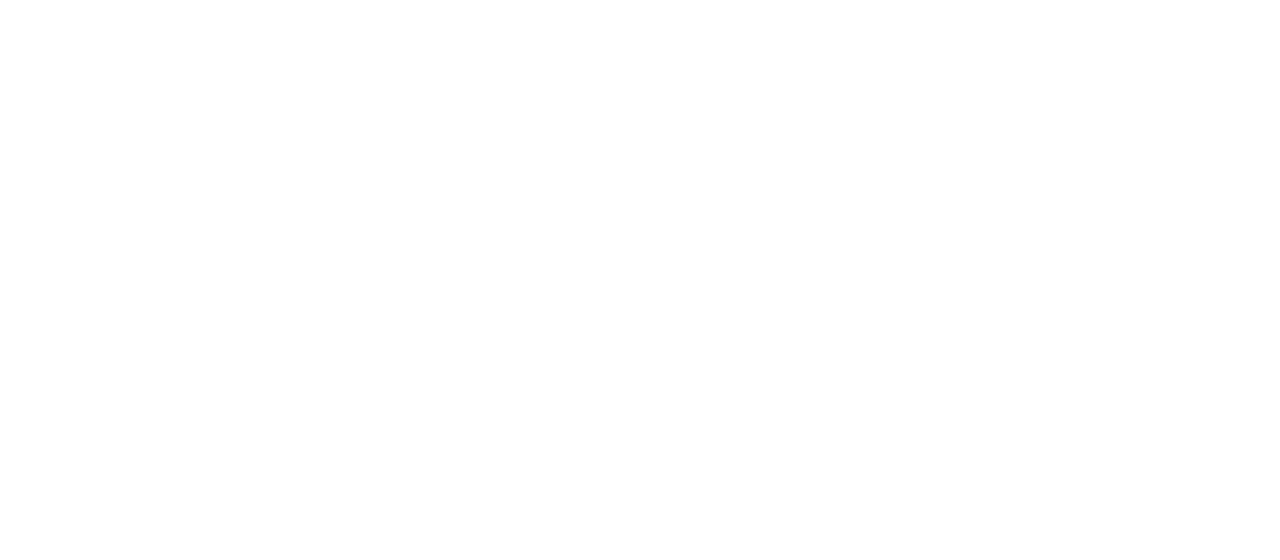
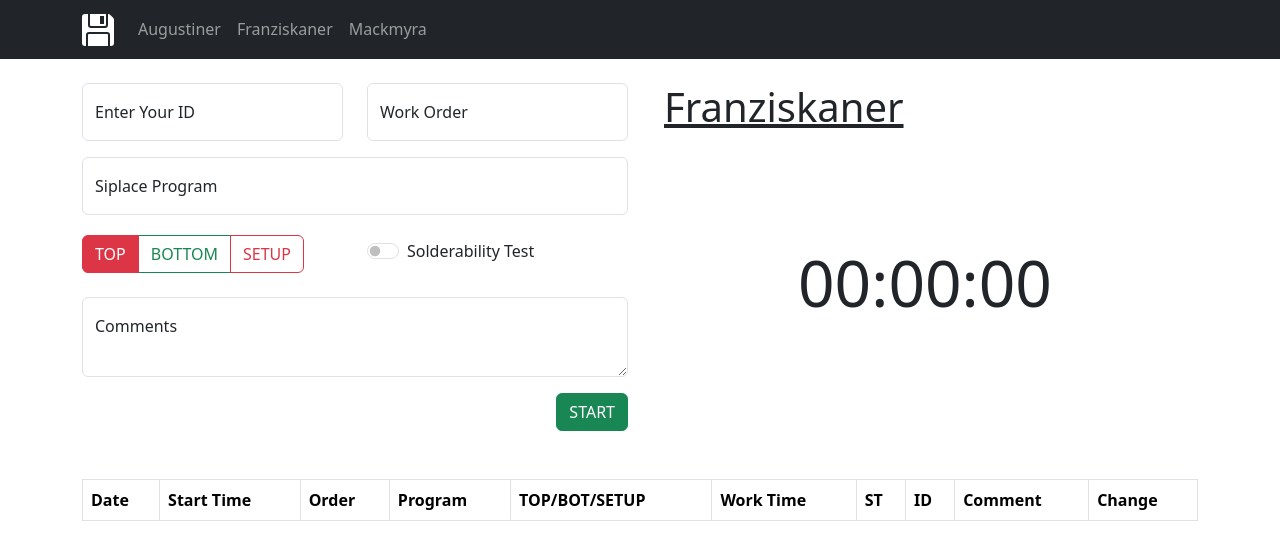
Before and after one commit to Johanneshilmer/logbook, a React (Create React App) app in the folder client/: page /#/franziskaner in a window 1280 px wide. Before the commit this address had no page. Shown: the top 560 px of the page. Built offline with nearby package versions, Linux system fonts and the light colour scheme.

Commit message:
update_show

```diff
--- a/client/src/App.jsx
+++ b/client/src/App.jsx
@@ -3,12 +3,16 @@
 import "bootstrap/dist/css/bootstrap.min.css";
 
 import Augustiner from "./pages/augustiner";
+import Franziskaner from './pages/franziskaner';
+import Mackmyra from './pages/mackmyra';
 
 function App() {
   return (
     <HashRouter>
       <Routes>
         <Route path="/" element={<Augustiner/>} />
+        <Route path="/franziskaner" element={<Franziskaner/>} />
+        <Route path="/mackmyra" element={<Mackmyra/>} />
       </Routes>
     </HashRouter>
   );
--- a/client/src/components/Forms.jsx
+++ b/client/src/components/Forms.jsx
@@ -37,6 +37,9 @@
     time: showTime,
   });
 
+  // Timer state
+  const [timerStatus, setTimerStatus] = useState('stopped'); // 'stopped', 'started', 'paused'
+
   useEffect(() => {
     setForm(prevForm => ({
       ...prevForm,
@@ -57,6 +60,7 @@
   const handleStartSubmit = e => {
     e.preventDefault();
     handleStartTimer();
+    setTimerStatus('started');
     setDataForms([dataForm, ...dataForms]);
     // Reset the form after submission
     setForm({
@@ -75,6 +79,7 @@
   const handleStopSubmit = e => {
     e.preventDefault();
     handleStopTimer();
+    setTimerStatus('stopped');
     // Find the last entry and update the workTime
     const updatedDataForms = [...dataForms];
     if (updatedDataForms.length > 0) {
@@ -84,7 +89,13 @@
       };
       setDataForms(updatedDataForms);
     }
-    resetTimer();  // Reset the timer
+    resetTimer();
+  };
+
+  const handlePauseSubmit = e => {
+    e.preventDefault();
+    handlePauseTimer();
+    setTimerStatus('paused');
   };
 
   return (
@@ -142,17 +153,23 @@
       </Form.Group>
 
       <Form.Group className='d-flex flex-row-reverse'>
+        {timerStatus === 'stopped' && (
           <Button variant="success" type="button" onClick={handleStartSubmit}>
             START
           </Button>
-
+        )}
+        {(timerStatus === 'started' || timerStatus === 'paused') && (
+          <>
             <Button variant="danger" type="button" onClick={handleStopSubmit}>
               STOP
             </Button>
-
-        <Button variant="secondary" type="button" onClick={handlePauseTimer}>
+            {timerStatus === 'started' && (
+              <Button variant="secondary" type="button" onClick={handlePauseSubmit}>
                 PAUSE
               </Button>
+            )}
+          </>
+        )}
       </Form.Group>
     </Form>
   );
--- /dev/null
+++ b/client/src/pages/franziskaner.jsx
@@ -0,0 +1,72 @@
+import { Container, Row, Col } from "react-bootstrap";
+import React, { useState } from "react";
+
+// Components
+import Header from  '../components/Header'
+import Forms from '../components/Forms'
+import Timer from '../components/Timer'
+import Tables from '../components/Tables'
+
+
+
+export default function Franziskaner() {
+
+  const [dataForms, setDataForms] = useState([]);
+
+  const [timerStart, setTimerStart] = useState(false);
+  const [timerValue, setTimerValue] = useState("00:00:00");
+
+  const handleStartTimer = () => {
+    setTimerStart(true);
+  };
+
+  const handlePauseTimer = () => {
+    setTimerStart(false);
+  };
+
+  const handleStopTimer = () => {
+    setTimerStart(false);
+    // Reset the timer value after stopping
+    setTimerValue("00:00:00");
+  };
+
+  const handleTimerUpdate = (newTime) => {
+    setTimerValue(newTime);
+  };
+
+  const resetTimer = () => {
+    setTimerValue("00:00:00");
+  };
+
+  return(
+    <div>
+      <Header />
+
+      <Container className="mt-4">
+        <Row>
+          <Col>
+          {/* Form here */}
+            <Forms
+              dataForms={dataForms}
+              setDataForms={setDataForms}
+              handleStartTimer={handleStartTimer}
+              handlePauseTimer={handlePauseTimer}
+              handleStopTimer={handleStopTimer}
+              timerValue={timerValue}
+              resetTimer={resetTimer}
+            />
+          </Col>
+          <Col>
+          {/* Timer here */}
+            <Timer text="Franziskaner" start={timerStart} onUpdate={handleTimerUpdate} />
+          </Col>
+        </Row>
+
+        <Row className="mt-5">
+          {/* Table */}
+          <Tables dataForms={dataForms} setDataForms={setDataForms} />
+        </Row>
+      </Container>
+    </div>
+  )
+};
--- /dev/null
+++ b/client/src/pages/mackmyra.jsx
@@ -0,0 +1,72 @@
+import { Container, Row, Col } from "react-bootstrap";
+import React, { useState } from "react";
+
+// Components
+import Header from  '../components/Header'
+import Forms from '../components/Forms'
+import Timer from '../components/Timer'
+import Tables from '../components/Tables'
+
+
+
+export default function Mackmyra() {
+
+  const [dataForms, setDataForms] = useState([]);
+
+  const [timerStart, setTimerStart] = useState(false);
+  const [timerValue, setTimerValue] = useState("00:00:00");
+
+  const handleStartTimer = () => {
+    setTimerStart(true);
+  };
+
+  const handlePauseTimer = () => {
+    setTimerStart(false);
+  };
+
+  const handleStopTimer = () => {
+    setTimerStart(false);
+    // Reset the timer value after stopping
+    setTimerValue("00:00:00");
+  };
+
+  const handleTimerUpdate = (newTime) => {
+    setTimerValue(newTime);
+  };
+
+  const resetTimer = () => {
+    setTimerValue("00:00:00");
+  };
+
+  return(
+    <div>
+      <Header />
+
+      <Container className="mt-4">
+        <Row>
+          <Col>
+          {/* Form here */}
+            <Forms
+              dataForms={dataForms}
+              setDataForms={setDataForms}
+              handleStartTimer={handleStartTimer}
+              handlePauseTimer={handlePauseTimer}
+              handleStopTimer={handleStopTimer}
+              timerValue={timerValue}
+              resetTimer={resetTimer}
+            />
+          </Col>
+          <Col>
+          {/* Timer here */}
+            <Timer text="Mackmyra" start={timerStart} onUpdate={handleTimerUpdate} />
+          </Col>
+        </Row>
+
+        <Row className="mt-5">
+          {/* Table */}
+          <Tables dataForms={dataForms} setDataForms={setDataForms} />
+        </Row>
+      </Container>
+    </div>
+  )
+};
```
Lines whose indentation alone changed are shown as unchanged.
